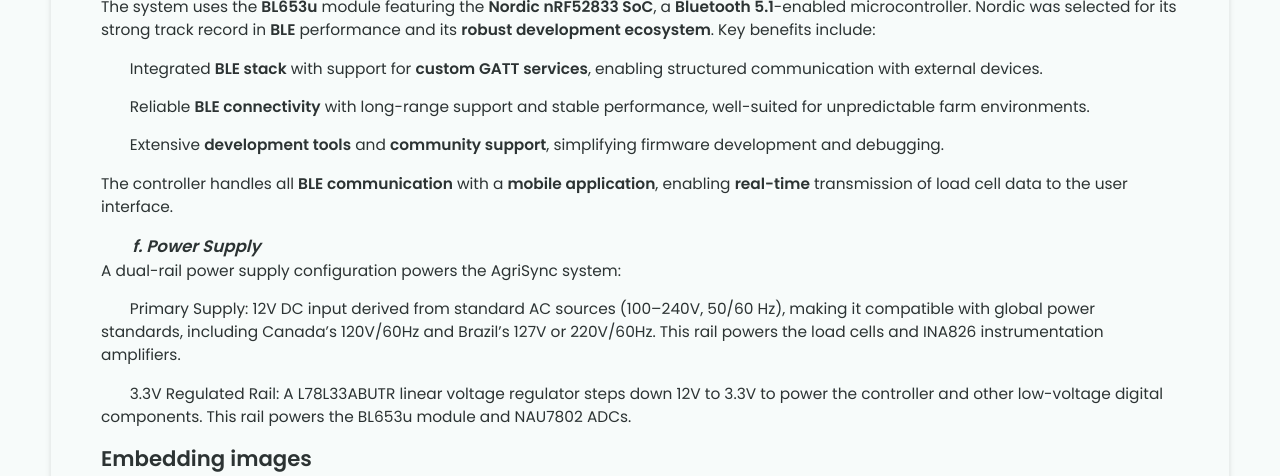
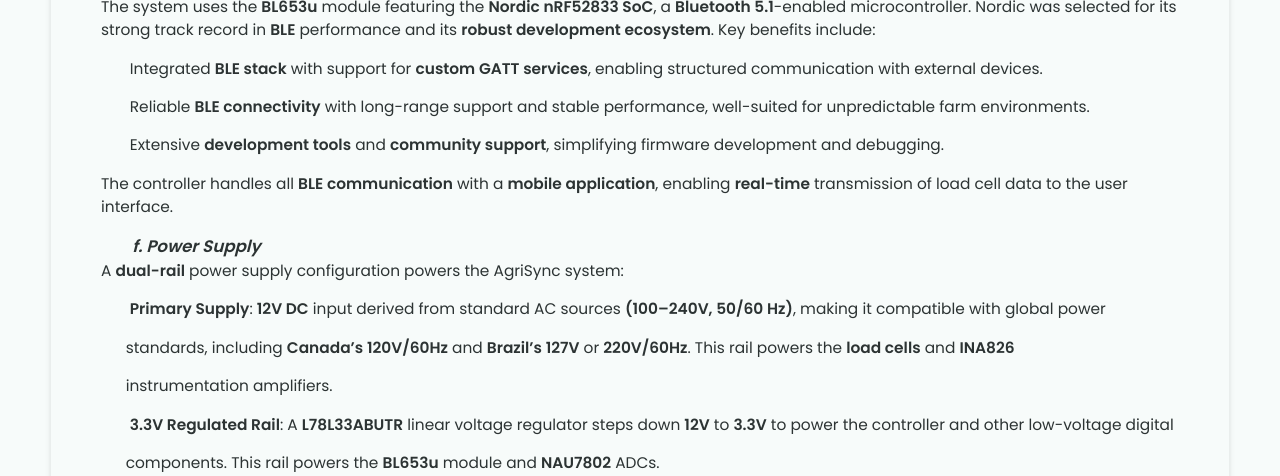
Before and after one commit to DanielNG0309/DanielNG0309.github.io, a Jekyll site: the page built from _projects/Agrisync/index.md, in a window 1280 px wide and 900 px high, scrolled down 2928 px, cut to the strip 0-476 px from the top of the window. Built offline with Jekyll 4.4.1, drawn with Linux system fonts in a browser that asks for light colours; part of the change alters nothing that is shown.

```diff
--- a/_projects/Agrisync/index.md
+++ b/_projects/Agrisync/index.md
@@ -20,7 +20,9 @@ Traditional farm inventory methods (e.g., livestock feed, crop bins) are manual
 
 ## 2. Hardware Design
 
-### &nbsp;&nbsp;&nbsp;&nbsp;&nbsp;&nbsp; ***a. PCB design***
+
+### ***a. PCB design***
+
 
 {% include image-gallery.html images="pcb schem.png" height="400" %}
 
@@ -39,7 +41,8 @@ The PCB primarily features **surface-mount devices** (SMDs), including the **Nor
 {% include image-gallery.html images="PCB routing.jpg" height="400" %}
 
 
-### &nbsp;&nbsp;&nbsp;&nbsp;&nbsp;&nbsp; ***b. Load cell***
+### ***b. Load cell***
+
 
 The AgriSync system uses four **1000 kg** load cells to measure weight, chosen for their durability and precision in harsh agricultural environments. Key specifications:
 
@@ -53,7 +56,9 @@ The AgriSync system uses four **1000 kg** load cells to measure weight, chosen f
 
 With a **12V excitation**, the theoretical maximum output from each load cell is approximately **24 mV** (2 mV/V × 12 V). The actual sensitivity tested is about **1.2 mV/W** which would convert to a maximum of **14.4 mV**, requiring **amplification** before analog-to-digital conversion.
 
-### &nbsp;&nbsp;&nbsp;&nbsp;&nbsp;&nbsp; ***c. In-Amp***
+
+### ***c. In-Amp***
+
 
 An **INA826** instrumentation amplifier is used for each load cell to amplify the weak differential signal. With a **gain resistor** set to **250 Ω**, each amplifier achieves a gain of approximately **250x**, bringing the signal into a readable range for the ADC. Key reasons for this selection include:
 
@@ -65,7 +70,9 @@ An **INA826** instrumentation amplifier is used for each load cell to amplify th
 
 Each load cell has a dedicated **INA826** amplifier to ensure **isolated** and **accurate signal conditioning**.
 
-### &nbsp;&nbsp;&nbsp;&nbsp;&nbsp;&nbsp; ***d. Analog to Digital Converter***
+
+### ***d. Analog to Digital Converter***
+
 
 The amplified analog signals are fed into two NAU7802 24-bit ADCs. Each ADC supports two channels, enabling it to process signals from two load cells. The reasons for choosing the NAU7802 include:
 
@@ -75,7 +82,9 @@ The amplified analog signals are fed into two NAU7802 24-bit ADCs. Each ADC supp
 
 &nbsp;&nbsp;&nbsp;&nbsp;&nbsp;&nbsp; **I²C** communication, simplifying integration with the BLE controller module.
 
-### &nbsp;&nbsp;&nbsp;&nbsp;&nbsp;&nbsp; ***e. BLE Controller Module***
+
+### ***e. BLE Controller Module***
+
 
 The system uses the **BL653u** module featuring the **Nordic nRF52833 SoC**, a **Bluetooth 5.1**-enabled microcontroller. Nordic was selected for its strong track record in **BLE** performance and its **robust development ecosystem**. Key benefits include:
 
@@ -88,13 +97,21 @@ The system uses the **BL653u** module featuring the **Nordic nRF52833 SoC**, a *
 
 The controller handles all **BLE communication** with a **mobile application**, enabling **real-time** transmission of load cell data to the user interface.
 
+
 ### &nbsp;&nbsp;&nbsp;&nbsp;&nbsp;&nbsp; ***f. Power Supply***
 
-A dual-rail power supply configuration powers the AgriSync system:
 
-&nbsp;&nbsp;&nbsp;&nbsp;&nbsp;&nbsp; Primary Supply: 12V DC input derived from standard AC sources (100–240V, 50/60 Hz), making it compatible with global power standards, including Canada’s 120V/60Hz and Brazil’s 127V or 220V/60Hz. This rail powers the load cells and INA826 instrumentation amplifiers.
+A **dual-rail** power supply configuration powers the AgriSync system:
 
-&nbsp;&nbsp;&nbsp;&nbsp;&nbsp;&nbsp; 3.3V Regulated Rail: A L78L33ABUTR linear voltage regulator steps down 12V to 3.3V to power the controller and other low-voltage digital components. This rail powers the BL653u module and NAU7802 ADCs.
+&nbsp;&nbsp;&nbsp;&nbsp;&nbsp;&nbsp; **Primary Supply**: **12V DC** input derived from standard AC sources **(100–240V, 50/60 Hz)**, making it compatible with global power
+
+&nbsp;&nbsp;&nbsp;&nbsp;&nbsp;&nbsp;standards, including **Canada’s 120V/60Hz** and **Brazil’s 127V** or **220V/60Hz**. This rail powers the **load cells** and **INA826**
+
+&nbsp;&nbsp;&nbsp;&nbsp;&nbsp;&nbsp;instrumentation amplifiers.
+
+&nbsp;&nbsp;&nbsp;&nbsp;&nbsp;&nbsp; **3.3V Regulated Rail**: A **L78L33ABUTR** linear voltage regulator steps down **12V** to **3.3V** to power the controller and other low-voltage digital
+
+&nbsp;&nbsp;&nbsp;&nbsp;&nbsp;&nbsp;components. This rail powers the **BL653u** module and **NAU7802** ADCs.
 
 
 ## Embedding images
```
